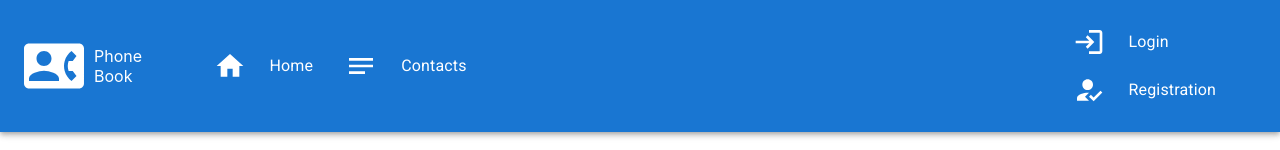
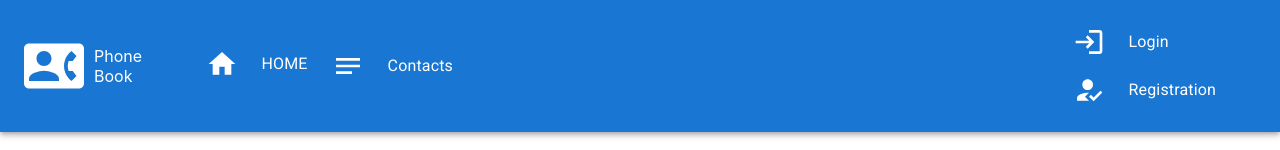
Before and after one commit to nazarii-lozynskyi/goit-react-hw-08-phonebook-react-router-dom-5.2.0, a React (Create React App) app: page / in a window 1280 px wide. Shown: the top 150 px of the page. Built offline with nearby package versions, Linux system fonts and the light colour scheme.

Commit message:
Update Navigation.jsx

```diff
--- a/src/components/Navigation/Navigation.jsx
+++ b/src/components/Navigation/Navigation.jsx
@@ -8,6 +8,7 @@ import {
   ListItemText,
   ListItemIcon,
   Box,
+  Button,
 } from "@mui/material";
 
 import { Home, Notes } from "@mui/icons-material";
@@ -21,8 +22,8 @@ export default function AuthNav() {
   return (
     <List component="nav" sx={{ display: "flex" }}>
       <Box sx={{ width: "fit-content" }}>
-        <NavLink to="/" variant="h6" style={{ textDecoration: "none" }}>
-          <ListItemButton
+        <NavLink to="/" style={{ textDecoration: "none" }}>
+          <Button
             selected={selectedIndex === 0}
             onClick={(event) => handleListItemClick(event, 0)}
           >
@@ -30,7 +31,7 @@ export default function AuthNav() {
               <Home sx={{ width: "32px", height: "32px", color: "white" }} />
             </ListItemIcon>
             <ListItemText primary="Home" sx={{ color: "white" }} />
-          </ListItemButton>
+          </Button>
         </NavLink>
       </Box>
 
```
